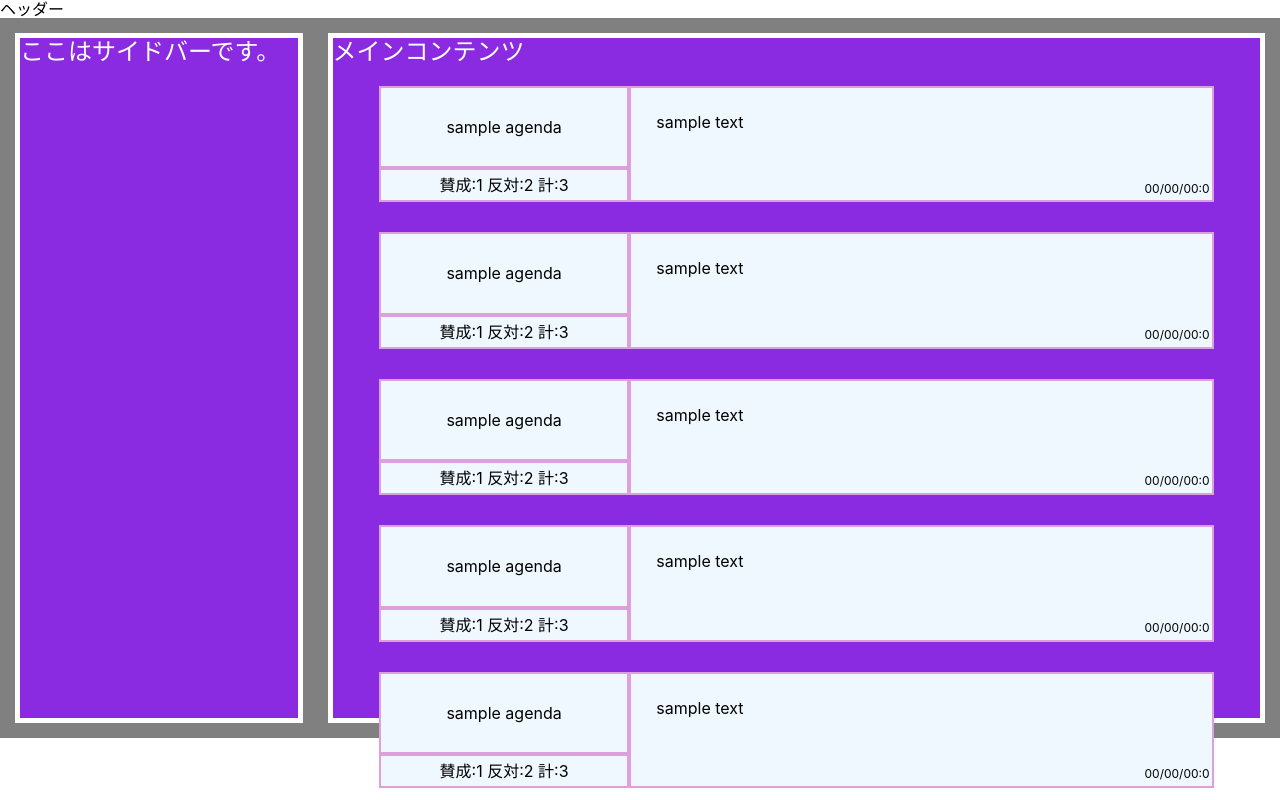
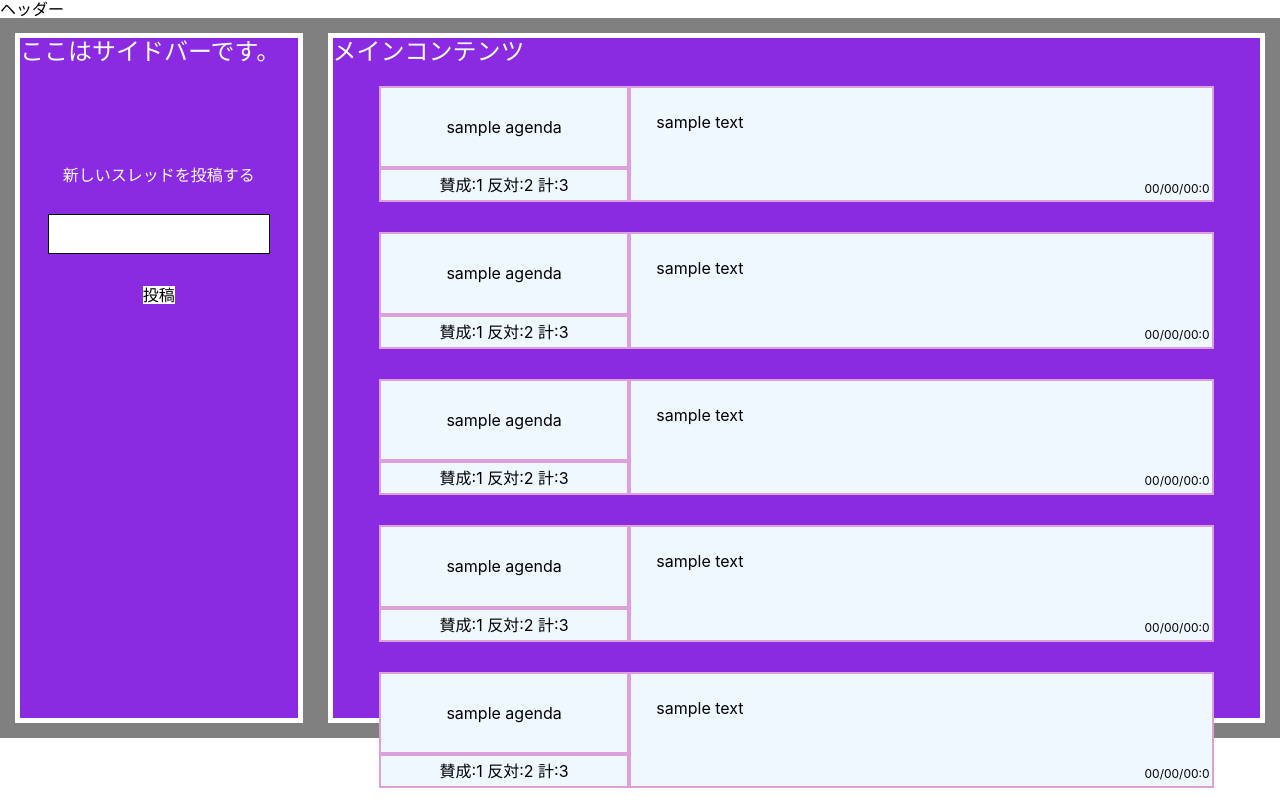
Before and after one commit to chika83/Debate-App, a React (Create React App) app: page / in a window 1280 px wide. Built offline with nearby package versions, Linux system fonts and the light colour scheme; no server answers.

Commit message:
アジェンダの投稿機能実装

```diff
--- a/src/App.jsx
+++ b/src/App.jsx
@@ -1,40 +1,14 @@
 import React, { useState, useEffect } from 'react';
 import TopPage from './components/Top/TopPage';
-// import CleanUP from './components/Top/CleanUP';
 import styles from "./components/css/destyle.css";
 
 function App() {
-  // const [status, setStatus] = useState("test");
-  // const [input, setInput] = useState("");
-  // const [counter, setCounter] = useState(0);
-  // const [display, setDisplay] = useState(true);
-
-  // const onChangeHandler = (e) => {
-  //   setInput(e.target.value)
-  // }
-
-  useEffect(() => {
-    // console.log("useEffect in App invoked !");
-    // document.title = `current value is ${counter}`;
-  }, []);
 
   return (
-    // <div className="App">
-    //   <h1 className="test">{status}</h1>
-    //   <button onClick={() => setStatus("new text")}>new textに変換</button>
-    //   <h2 className="input">{input}</h2>
-    //   <input type="text" value={input} onChange={onChangeHandler} />
-    //   <h3 className="counter">{counter}</h3>
-    //   <button onClick={() => setCounter((preCounter) => preCounter + 1)}>+</button>
-    //   {display && <CleanUP/>}
-    //   <button onClick={() => setDisplay(!display)}>displayスイッチ</button>
-    //   {console.log(display)}
-    // </div>
     <div className="App">
       <div className="header">ヘッダー</div>
       <TopPage />
     </div>
-
   )
 }
 
--- /dev/null
+++ b/src/components/Top/Agenda_send.jsx
@@ -0,0 +1,47 @@
+import React, { useState } from 'react';
+import styles from "../css/Agenda.css";
+import { db } from "../../firebase";
+import firebase from 'firebase/compat/app';
+
+const Agenda_send = () => {
+
+  const [AgendaMsg, setAgendaMsg] = useState("");
+
+  const sendAgenda = (e) => {
+    e.preventDefault();
+
+    db.collection("Agenda").add({
+      text:AgendaMsg,
+      timestamp:firebase.firestore.FieldValue.serverTimestamp(),
+      // username:user.displayName,
+      username:"test",
+    })
+
+    setAgendaMsg("");
+  }
+
+  return (
+    <div className="form-wrapper">
+      <form onSubmit={sendAgenda}>
+        <div className="Agenda_form">
+          <label>新しいスレッドを投稿する</label>
+          <input
+            className="Agenda_input"
+            type="text"
+            value={AgendaMsg}
+            onChange={(e)=>setAgendaMsg(e.target.value)}
+            />
+        </div>
+        <button
+          type="submit"
+          disabled={!AgendaMsg}
+          className="Agenda_button"
+          >
+          投稿
+        </button>
+      </form>
+    </div>
+  )
+}
+
+export default Agenda_send
--- a/src/components/Top/TopPage.jsx
+++ b/src/components/Top/TopPage.jsx
@@ -1,5 +1,6 @@
 import React, { useState, useEffect } from 'react';
 import styles from "../css/Top.css";
+import Agenda_send from './Agenda_send';
 
 const TopPage = () => {
   return (
@@ -7,6 +8,7 @@ const TopPage = () => {
       <div className="top-inner">
         <div className="sideber">
           <h2 className="sideber-title">ここはサイドバーです。</h2>
+          <Agenda_send />
         </div>
         <div className="main-content">
           <h2 className="main-title">メインコンテンツ</h2>
--- /dev/null
+++ b/src/components/css/Agenda.css
@@ -0,0 +1,26 @@
+@charset "utf-8";
+
+.form-wrapper{
+  max-width: 80%;
+  margin: 0 auto;
+  margin-top: 100px;
+  text-align: center;
+}
+.Agenda_form{
+  width: 100%;
+}
+.Agenda_form label{
+  color: white;
+  display: block;
+  margin-bottom: 30px;
+}
+.Agenda_input{
+  background-color: white;
+  border: solid 1px;
+  height: 40px;
+  width: 100%;
+  margin-bottom: 30px;
+}
+.Agenda_button{
+  background-color: white;
+}
--- a/src/firebase.js
+++ b/src/firebase.js
@@ -6,7 +6,7 @@ import 'firebase/compat/firestore';
 const firebaseConfig = {
   apiKey: process.env.REACT_APP_FIREBASE_API_KEY,
   authDomain: process.env.REACT_APP_FIREBASE_AUTH_DOMAIN,
-  //databaseURL: process.env.REACT_APP_FIREBASE_DATABASE,
+  databaseURL: process.env.REACT_APP_FIREBASE_DATABASE,
   projectId: process.env.REACT_APP_FIREBASE_PROJECT_ID,
   storageBucket: process.env.REACT_APP_FIREBASE_STORAGE_BUCKET,
   messagingSenderId: process.env.REACT_APP_FIREBASE_MESSAGE_SENDER_ID,
@@ -18,6 +18,6 @@ const firebaseApp = firebase.initializeApp(firebaseConfig);
 console.log(firebaseConfig)
 // const firebaseApp = firebase.initializeApp(firebaseConfig);
 
-//export const db = firebaseApp.firestore();
+export const db = firebaseApp.firestore();
 export const auth = firebaseApp.auth();
 // export const storage = firebase.storage();
```
Also changed, not shown: src/components/Top/CleanUP.jsx (deleted, +0 -25 lines), 1 other file (tests, documents, lock files or other folders).
